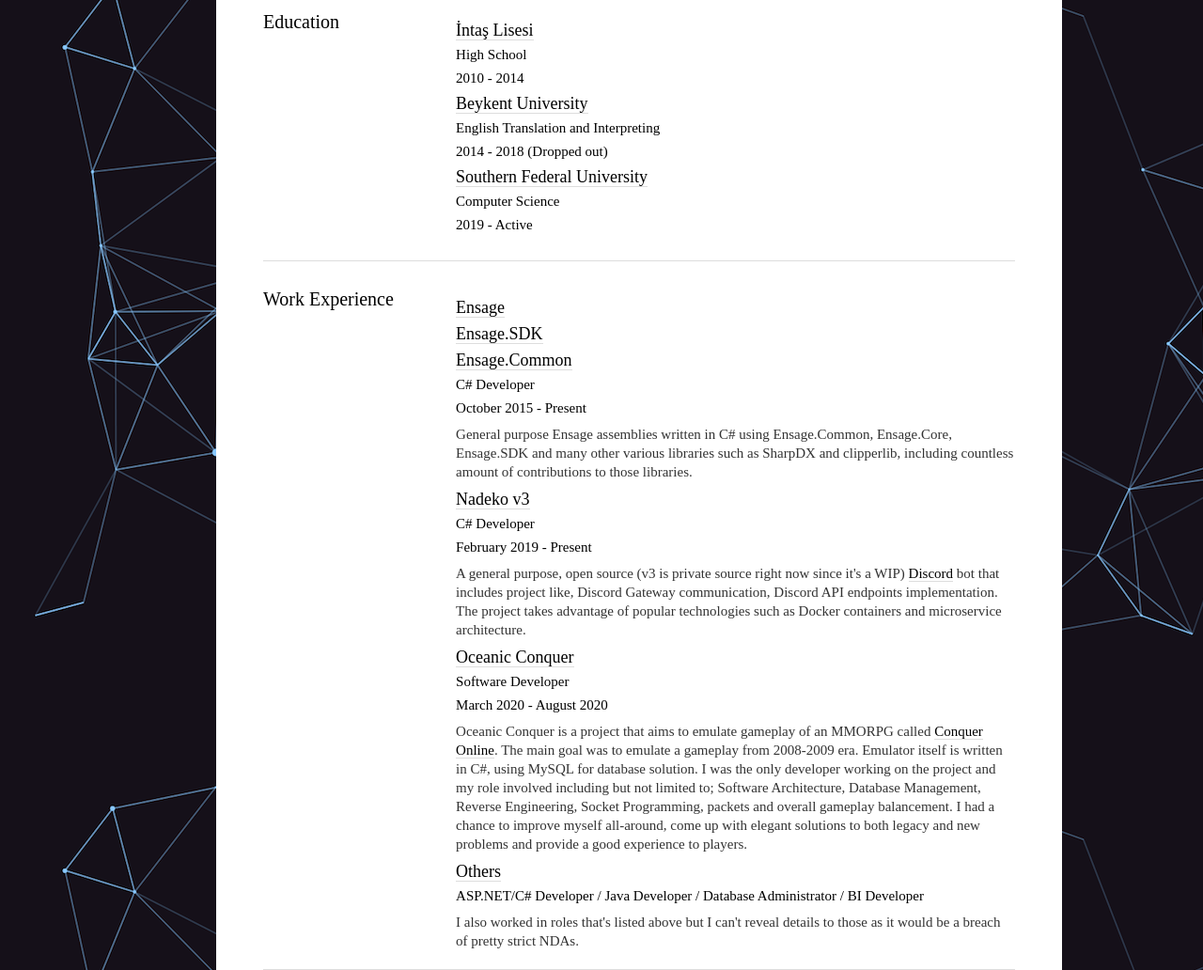
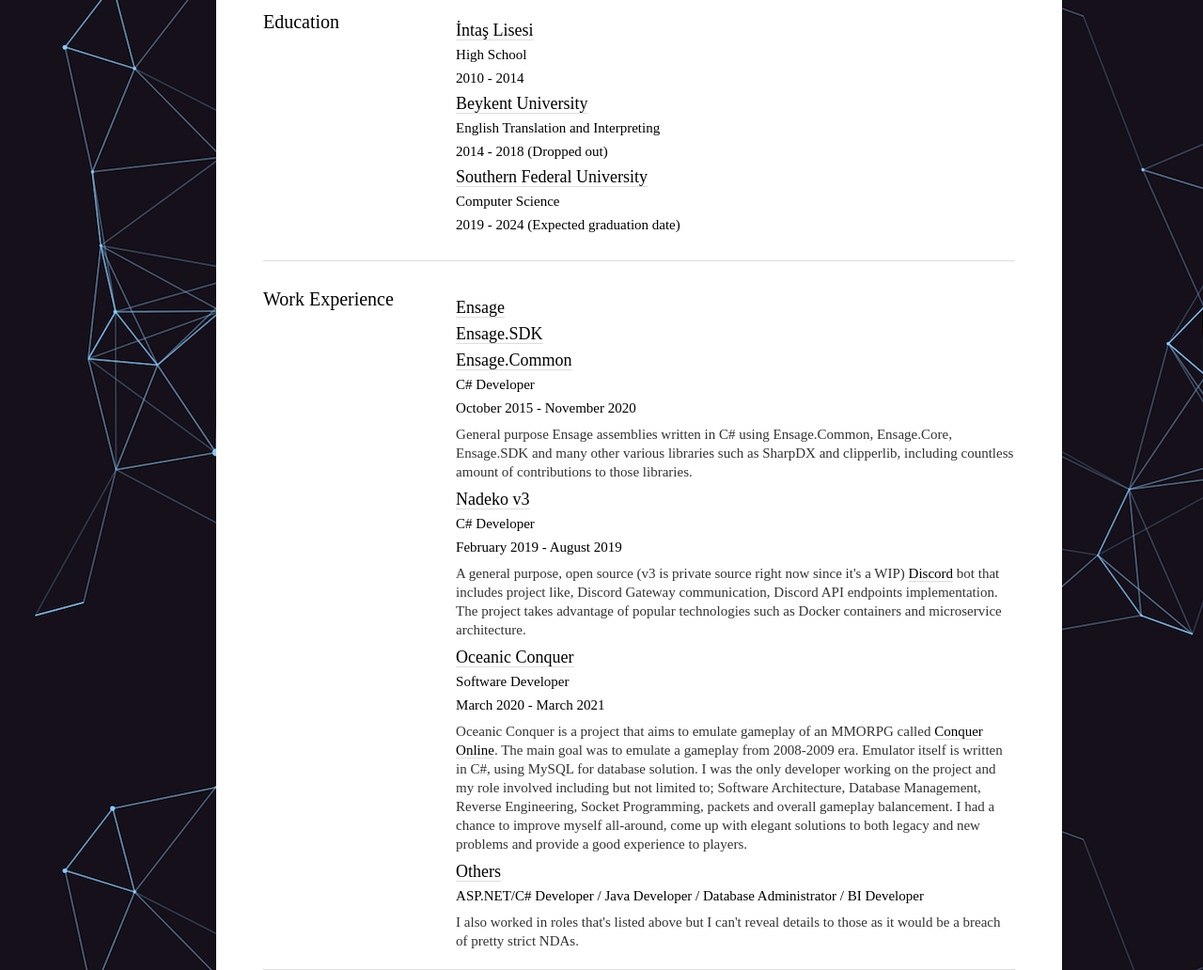
Before and after one commit to emirbirgic/emirbirgic.github.io, a plain HTML site: page index.html in a window 1280 px wide. Shown: the part 953-1985 px from the top of the page at 94% size. Drawn offline with nearby package versions, Linux system fonts and the light colour scheme; a web font is replaced by a local one.

Commit message:
Update index.html

```diff
--- a/index.html
+++ b/index.html
@@ -266,7 +266,7 @@
                         at that.
                         Here is a concise list of keywords that define technologies that I work with regularly: C, C#,
                         C++ / CLI, HTML, CSS, Javascript,
-                        SQL, MySQL, Java, .NET Core, .NET Framework, Git, GCC, Bash, Python, FFmpeg, GNU, Linux, Ubuntu,
+                        SQL, MySQL, Java, .NET Core, .NET Framework, Blazor, Git, GCC, Bash, Python, FFmpeg, GNU, Linux, Ubuntu,
                         Arduino, HxD, IDA, Ghidra, OllyDbg, ASMx64.
                         <br>
                 </div>
@@ -318,7 +318,7 @@
 
                     <h4><a href="https://sfedu.ru/">Southern Federal University</a></h4>
                     <h5>Computer Science</h5>
-                    <h5>2019 - Active</h5>
+                    <h5>2019 - 2024 (Expected graduation date)</h5>
                 </div>
             </article>
 
@@ -332,7 +332,7 @@
                     <h4><a href="https://github.com/EnsageSharp/Ensage.Common/commits?author=beminee">Ensage.Common </a>
                     </h4>
                     <h5>C# Developer</h5>
-                    <h5>October 2015 - Present</h5>
+                    <h5>October 2015 - November 2020</h5>
                     <p>General purpose Ensage assemblies written in C# using Ensage.Common, Ensage.Core, Ensage.SDK and
                         many
                         other various libraries
@@ -341,7 +341,7 @@
 
                     <h4><a href="https://gitlab.com/nadeko/ayu">Nadeko v3 </a></h4>
                     <h5>C# Developer</h5>
-                    <h5>February 2019 - Present</h5>
+                    <h5>February 2019 - August 2019</h5>
                     <p>A general purpose, open source (v3 is private source right now since it's a WIP) <a
                             href="https://discordapp.com/">Discord</a>
                         bot that includes project like, Discord Gateway communication, Discord API endpoints
@@ -351,7 +351,7 @@
 
                     <h4><a href="https://www.oceanicconquer.com/">Oceanic Conquer </a></h4>
                     <h5>Software Developer</h5>
-                    <h5>March 2020 - August 2020</h5>
+                    <h5>March 2020 - March 2021</h5>
                     <p>Oceanic Conquer is a project that aims to emulate gameplay of an MMORPG called <a
                             href="https://co.99.com/">Conquer Online</a>. The main goal was to emulate a gameplay from
                         2008-2009 era.
```
